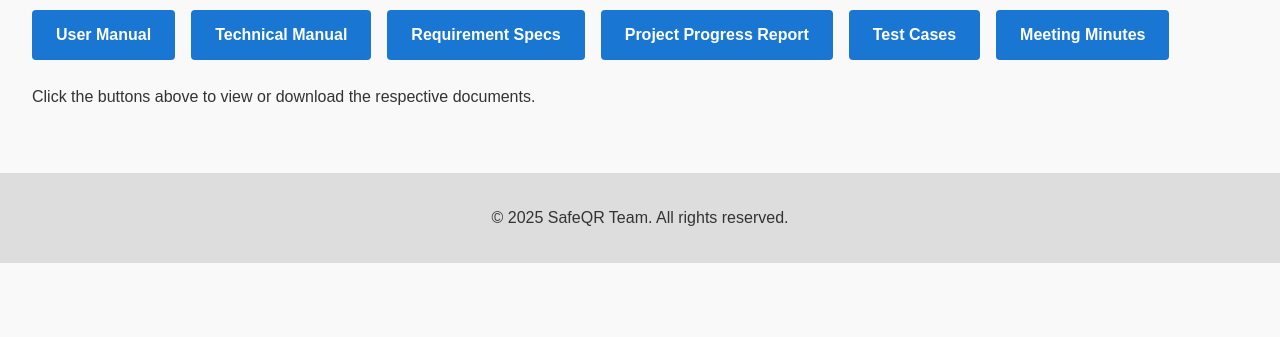
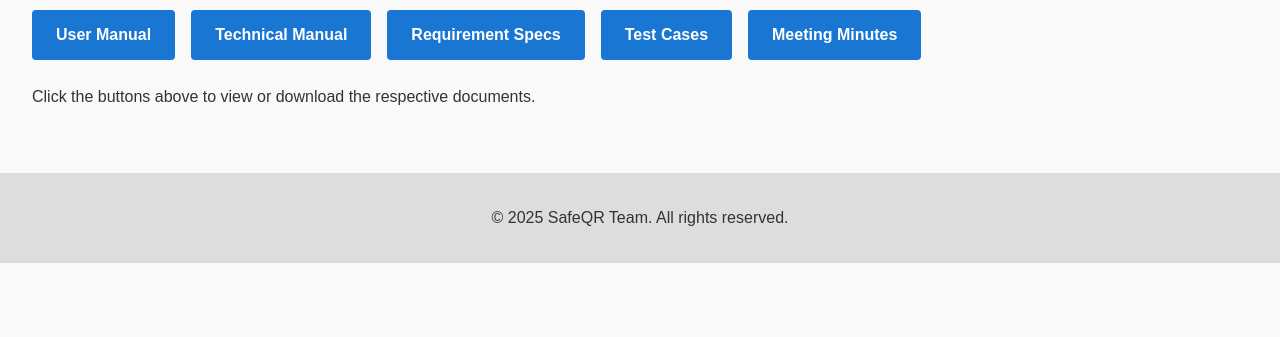
Before and after one commit to safeqr2025/safeqr2025.github.io, a plain HTML site: page documentation.html in a window 1280 px wide. Shown: the part 463-800 px from the top of the page. Drawn offline with Linux system fonts and the light colour scheme.

```diff
--- a/documentation.html
+++ b/documentation.html
@@ -25,9 +25,8 @@
         <a class="doc-btn" href="docs/user-manual.pdf" target="_blank">User Manual</a>
         <a class="doc-btn" href="docs/technical-manual.pdf" target="_blank">Technical Manual</a>
         <a class="doc-btn" href="docs/requirement-specs.pdf" target="_blank">Requirement Specs</a>
-        <a class="doc-btn" href="docs/project-progress-report.pdf" target="_blank">Project Progress Report</a>
         <a class="doc-btn" href="docs/test-cases.pdf" target="_blank">Test Cases</a>
-        <a class="doc-btn" href="docs/meeting-minutes.pdf" target="_blank">Meeting Minutes</a>
+        <a class="doc-btn" href="docs/compiled_meeting_minutes.docx" target="_blank">Meeting Minutes</a>
       </div>
       <p>Click the buttons above to view or download the respective documents.</p>
     </section>
```
Also changed, not shown: 3 other files.
